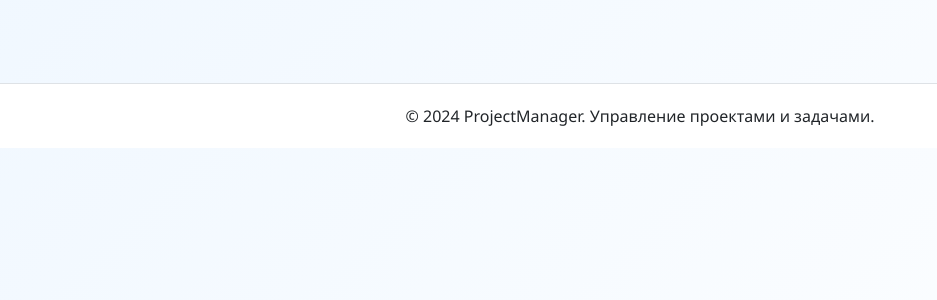
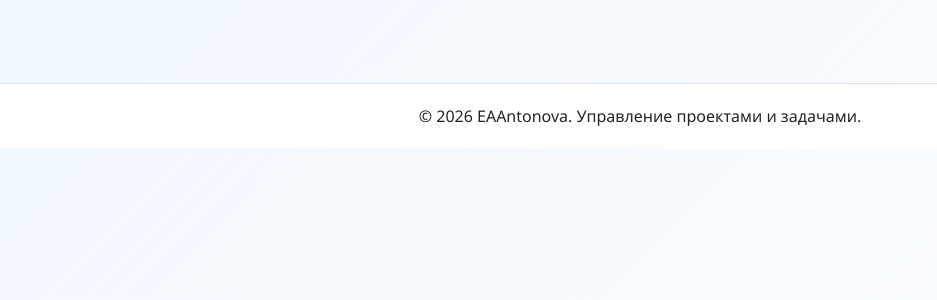
Before and after one commit to EAAntonova/web_dev, a Flask app: page / in a window 1280 px wide. Shown: the part 191-491 px from the top of the page, without its empty margins (0-937 px from the left). Run offline with Flask 3, Linux system fonts and the light colour scheme.

Commit message:
correct bug

```diff
--- a/templates/base.html
+++ b/templates/base.html
@@ -125,7 +125,7 @@
 
     <footer class="footer">
         <div class="container text-center">
-            <p class="mb-0">© 2024 ProjectManager. Управление проектами и задачами.</p>
+            <p class="mb-0">© 2026 EAAntonova. Управление проектами и задачами.</p>
         </div>
     </footer>
 
```
